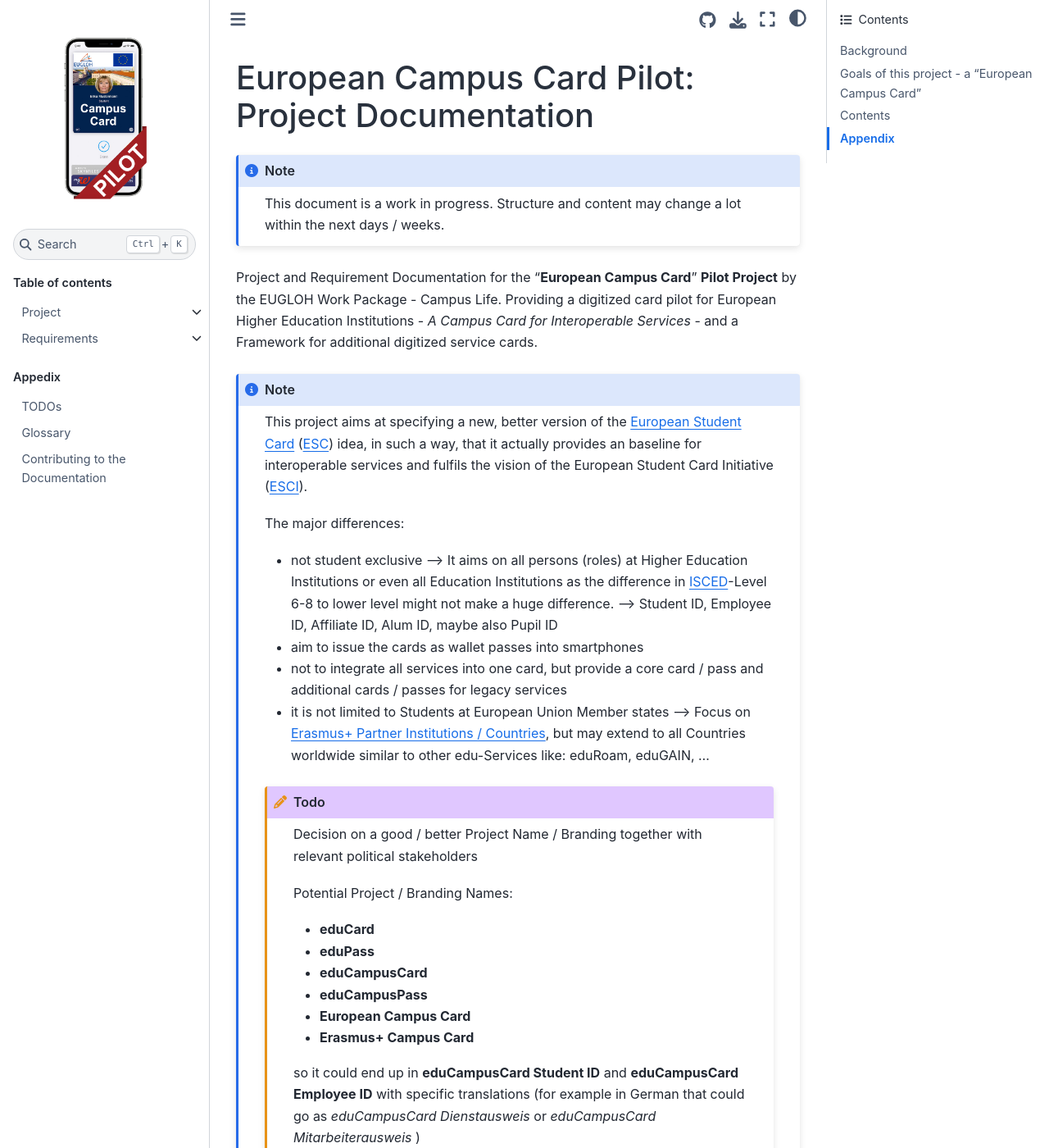
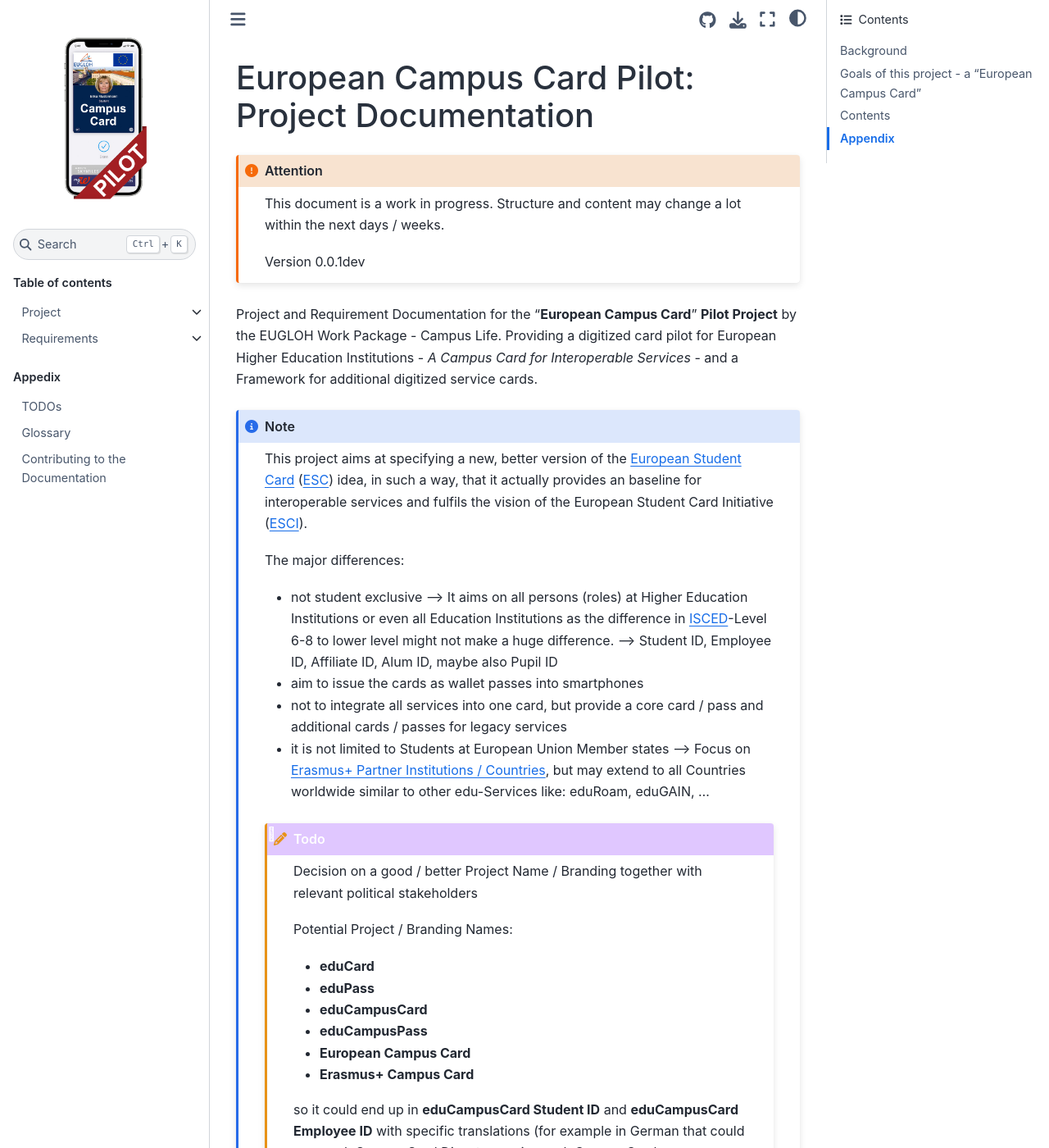
Before and after one commit to ECC-Pilot/documentation, a Sphinx documentation site: the page built from source/index.md, in a window 1280 px wide and 1400 px high. Shown: the whole window at 82% size. Built offline with Sphinx 7.4.7 and the Sphinx Book theme 1.1.4, drawn with Linux system fonts in a browser that asks for light colours.

Commit message:
small changes

````diff
--- /dev/null
+++ b/source/_static/css/custom.css
@@ -0,0 +1,17 @@
+li p {
+    margin-bottom: 0;
+}
+
+.admonition.admonition-todo {
+    border-left-color: #d86626;
+}
+
+.admonition.admonition-todo .admonition-title {
+    background-color: rgba(216,102,38,0.5);  // #d86626;
+    color: white;
+}
+
+.admonition.admonition-todo .admonition-title::before {
+    color: white;
+    content: "";
+}
--- a/source/conf.py
+++ b/source/conf.py
@@ -71,6 +71,10 @@
 # relative to this directory. They are copied after the builtin static files,
 # so a file named "default.css" will overwrite the builtin "default.css".
 html_static_path = ["_static"]
+html_css_files = [
+    "css/custom.css",
+]
+html_js_files = []
 
 # -- Options for sphinxcontrib.spelling -------------------------------
 
--- a/source/index.md
+++ b/source/index.md
@@ -4,9 +4,11 @@
 
 # European Campus Card Pilot: Project Documentation
 
-```{note}
+```{attention}
 This document is a work in progress.
 Structure and content may change a lot within the next days / weeks.
+
+Version 0.0.1dev
 
 ```
 % Abstract
````
Also changed, not shown: source/contributing/docs.md (+12 -3 lines).
